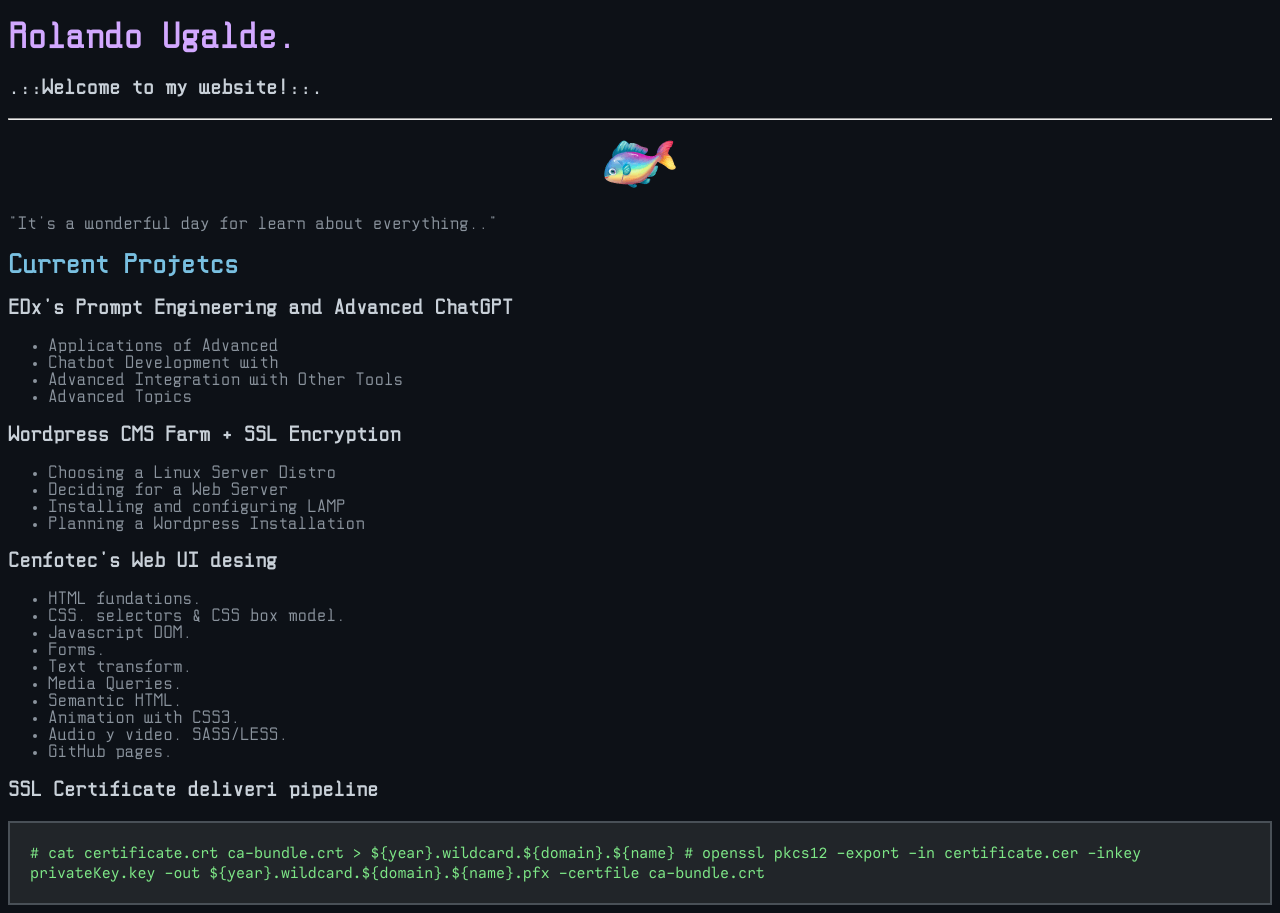
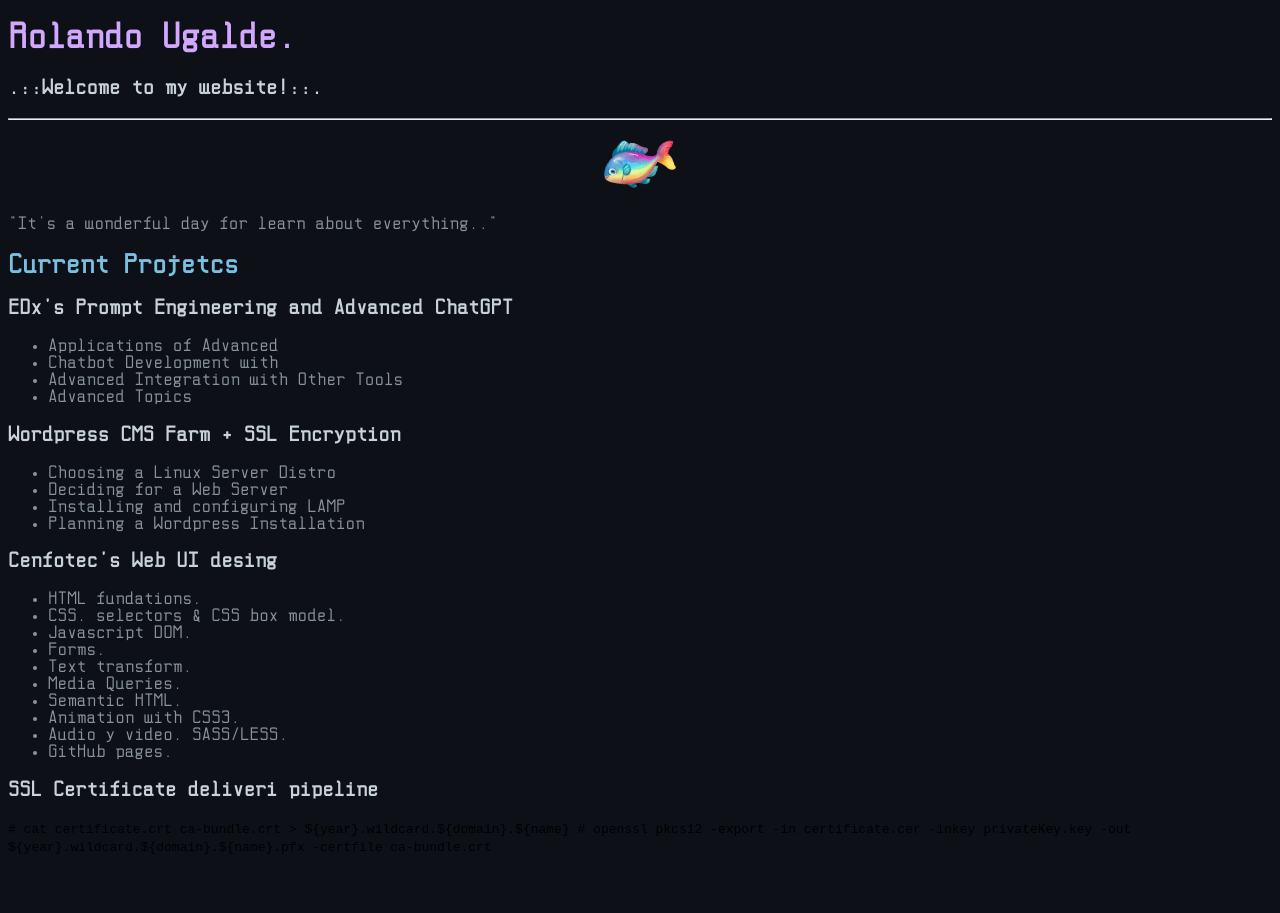
Before and after one commit to rolandougalde/rolandougalde.github.io, a Jekyll site: the page built from index.md, in a window 1280 px wide. Built offline with Jekyll 4.4.1, drawn with Linux system fonts in a browser that asks for light colours; our own code applies the rules of GitHub Pages for plain Markdown files.

Commit message:
Update default.html

```diff
--- a/_layouts/default.html
+++ b/_layouts/default.html
@@ -54,10 +54,10 @@
   </div>
 
   <h3>SSL Certificate deliveri pipeline</h3>
-  <div class="formatted-box">
+  <code>
     # cat certificate.crt ca-bundle.crt > ${year}.wildcard.${domain}.${name}
     # openssl pkcs12 -export -in certificate.cer -inkey privateKey.key -out ${year}.wildcard.${domain}.${name}.pfx -certfile ca-bundle.crt
-  </div>
+  </code>
 
  <!--
   <footer>
```
